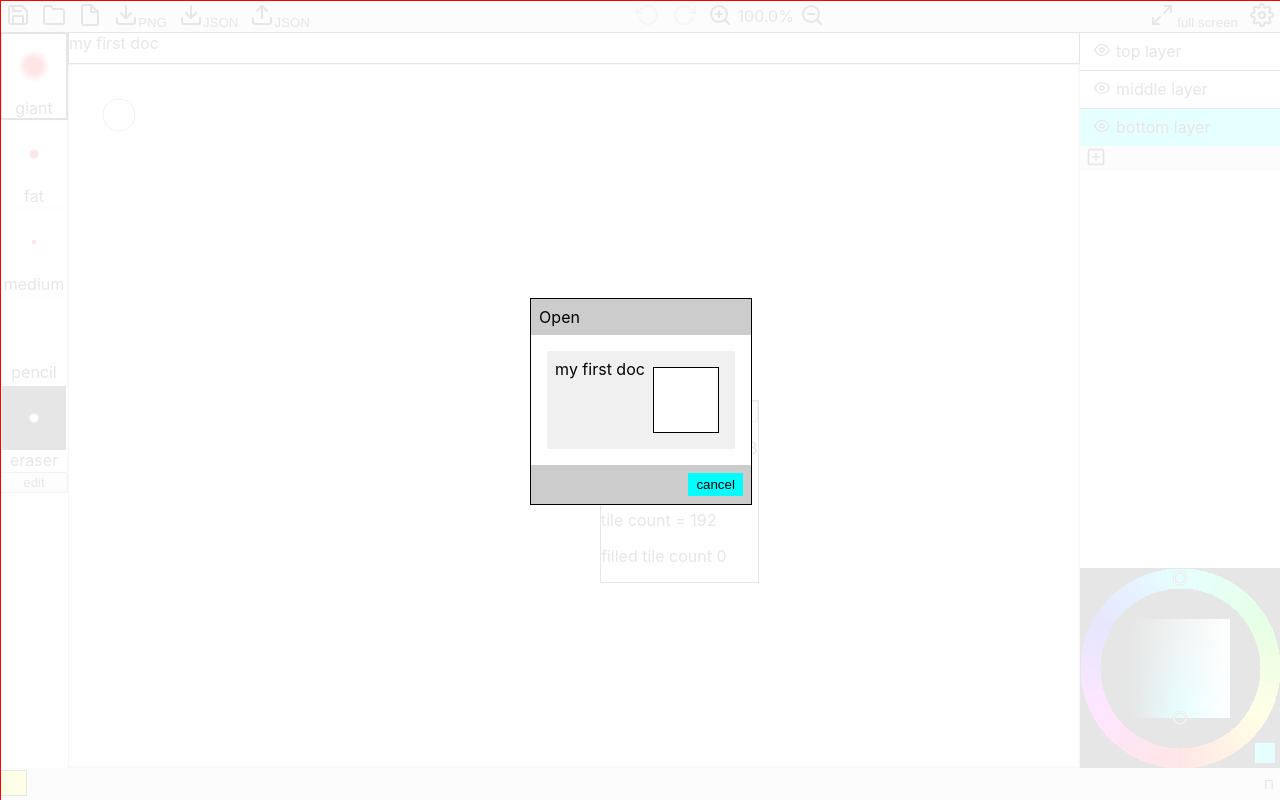
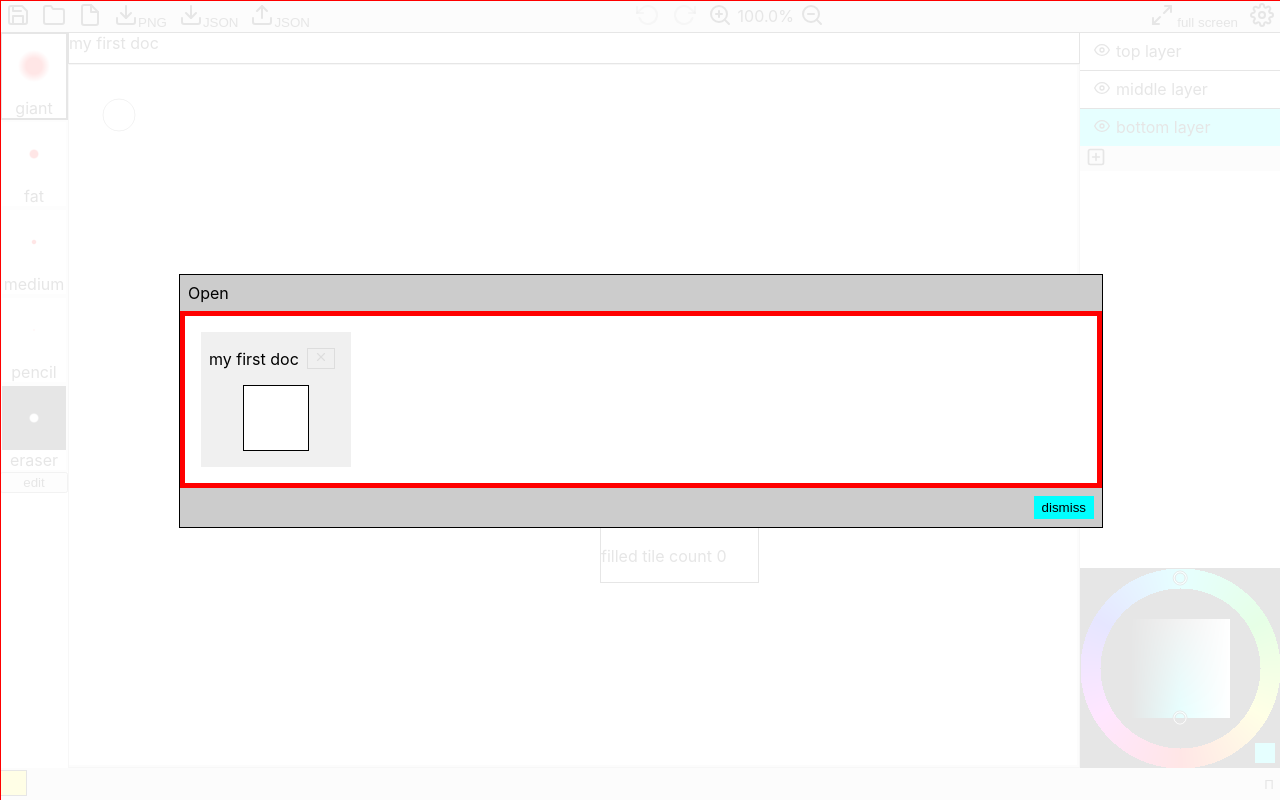
Before and after one commit to joshmarinacci/pen-canvas-editor, a React (Create React App) app: page / in a window 1280 px wide. Both pictures are taken after a click on the button 54 px from the left and 16 px from the top of the page. Built offline with nearby package versions, Linux system fonts and the light colour scheme.

Commit message:
make file dialog use a grid add ability to delete items from storage

```diff
--- a/src/App.css
+++ b/src/App.css
@@ -118,6 +118,37 @@ canvas {
   background-color: var(--accent-color);
 }
 
+.file-dialog {
+  border: 5px solid red;
+  width: 70vw;
+  display: flex;
+  flex-direction: row;
+  flex-wrap: wrap;
+  max-height: 70vh;
+}
+
+.file-dialog .doc-entry {
+  display: flex;
+  flex-direction: column;
+  align-items: center;
+}
+.file-dialog .doc-entry .label-field {
+  display: flex;
+  flex-direction: row;
+  align-items: center;
+}
+.file-dialog .doc-entry button {
+  border: 1px solid #ddd;
+  color: #ddd;
+  padidng: 0rem;
+  margin:0.5rem;
+  background-color: transparent;
+}
+.file-dialog .doc-entry button:hover {
+  border: 1px solid #444;
+  color: black;
+  background-color: #dddddd;
+}
 
 .brush {
   border: 2px solid #f0f0f0;
--- a/src/App.js
+++ b/src/App.js
@@ -110,11 +110,13 @@ const FileControls = ({storage,doc,setDoc,colors,setColors,setLayer, setDirty})
   const showLoadDocDialog = () => {
     saveDoc().then(()=>{
       return storage.list()
-          .then(items => dm.show(<ListDocsDialog docs={items} storage={storage} setDoc={(doc)=>{
-        setDoc(doc)
-        setLayer(doc.layers[0])
-        setColors(doc.colors)
-      }}/>))
+          .then(items => {
+            dm.show(<ListDocsDialog docs={items} storage={storage} setDoc={(doc)=>{
+              setDoc(doc)
+              setLayer(doc.layers[0])
+              setColors(doc.colors)
+            }}/>)
+          })
     })
   }
   const newDoc = () => {
--- a/src/storage.js
+++ b/src/storage.js
@@ -1,10 +1,11 @@
 // all methods return promises
 //stored docs also have low res thumbnails embedded
 
-import React, {useContext, useState} from "react";
-import {DialogContext, HBox, Spacer, VBox} from "./util";
+import React, {useContext, useState} from "react"
+import {DialogContext, Spacer, VBox} from "./util";
 import {Layer} from "./layers";
 import * as localforage from "localforage"
+import {X} from "react-feather"
 
 
 const PENS_STORAGE_KEY = "PENS_STORAGE_KEY"
@@ -174,6 +175,15 @@ export class Storage {
         return this.lf.getItem(PENS_STORAGE_KEY)
     }
 
+    async deleteDoc(doc) {
+        return this.lf.removeItem(doc.id).then(()=>{
+            return this.list()
+        }).then(index => {
+            index = index.filter(e => e.id !== doc.id)
+            return this.lf.setItem('index',index)
+        })
+    }
+
 }
 
 const DocThumbnail = ({doc}) => {
@@ -181,28 +191,38 @@ const DocThumbnail = ({doc}) => {
     return <img src={doc.thumbnail.data} width={doc.thumbnail.width} height={doc.thumbnail.height} alt={'thumbnail'}/>
 }
 
-export const ListDocsDialog = ({docs, storage, setDoc}) =>{
-    if(!docs) docs = []
+export const ListDocsDialog = ({docs:realDocs,storage, setDoc}) =>{
+    const [docs,setDocs] = useState(realDocs)
+    function deleteDoc(e,doc) {
+        e.preventDefault()
+        e.stopPropagation()
+        storage.deleteDoc(doc)
+            .then(()=>storage.list())
+            .then(items => setDocs(items))
+    }
     const dm = useContext(DialogContext)
     return <VBox className={'dialog'}>
         <header>Open</header>
-        <VBox className={'body scroll'}>
+        <div className={'body scroll file-dialog'}>
             {docs.map((doc,i)=>{
-                return <HBox key={i} className={"doc-entry"}
+                return <div key={i} className={"doc-entry"}
                              onClick={()=>{
                                  storage.load(doc.id).then(doc => {
                                      dm.hide()
                                      setDoc(doc)
                                  })
                              }}>
-                    <label>{doc.title}</label>
+                    <div className={'label-field'}>
+                        <label>{doc.title}</label>
+                        <button onClick={(e)=>deleteDoc(e,doc)}><X size={14}/></button>
+                    </div>
                     <DocThumbnail doc={doc}/>
-                </HBox>
+                </div>
             })}
-        </VBox>
+        </div>
         <footer>
             <Spacer/>
-            <button onClick={()=>dm.hide()}>cancel</button></footer>
+            <button onClick={()=>dm.hide()}>dismiss</button></footer>
     </VBox>
 }
 
```
